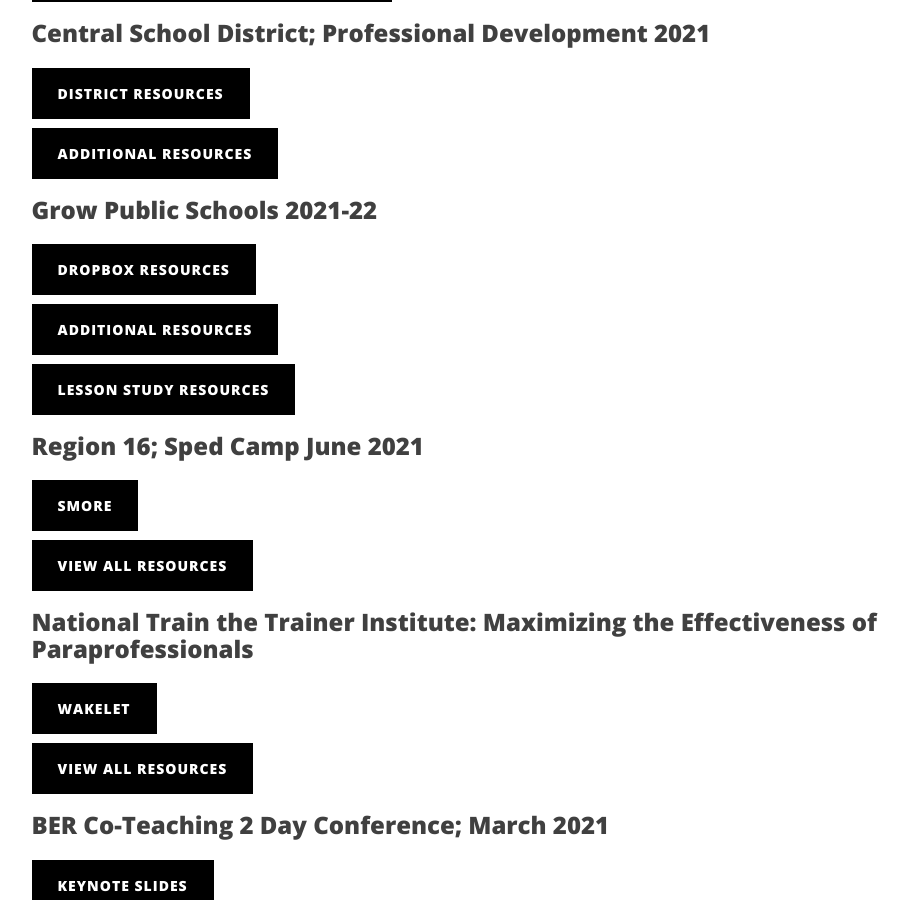
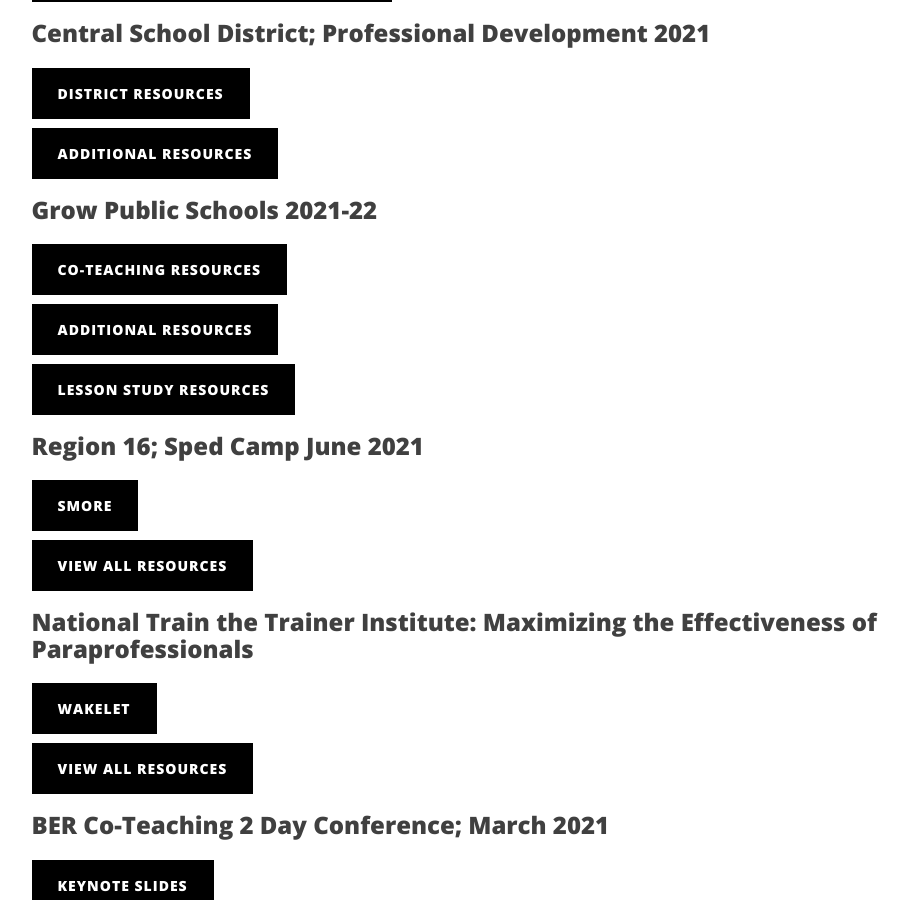
Before and after one commit to iamweswilson/clearlycat, a Jekyll site: the page built from resources.html, in a window 1280 px wide and 900 px high, scrolled down 1041 px. Shown: the whole window, without its empty margins (136-1044 px from the left). Built offline with Jekyll 4.4.1, drawn with Linux system fonts in a browser that asks for light colours; nearby versions of some CDN libraries; comment, search, counter and statistics services are not loaded.

Commit message:
Updating Grow Public school resources

```diff
--- a/resources.html
+++ b/resources.html
@@ -60,8 +60,8 @@ permalink: /training-resources/
                 </p>
                 <h3>Grow Public Schools 2021-22</h3>
                 <p>
-                    <a href="//www.dropbox.com/sh/5em09566l2q8ec9/AAAbshXzJ7-vHRDImoMGtTAOa?dl=0" class="resource-btn" target="_blank">
-                        Dropbox Resources
+                    <a href="//drive.google.com/drive/folders/1n3qZh_OtcKNiNAlV19jU8L8uMQQ2H-X_?usp=sharing" class="resource-btn" target="_blank">
+                        Co-Teaching Resources
                     </a>
                 </p>
                 <p>
```
